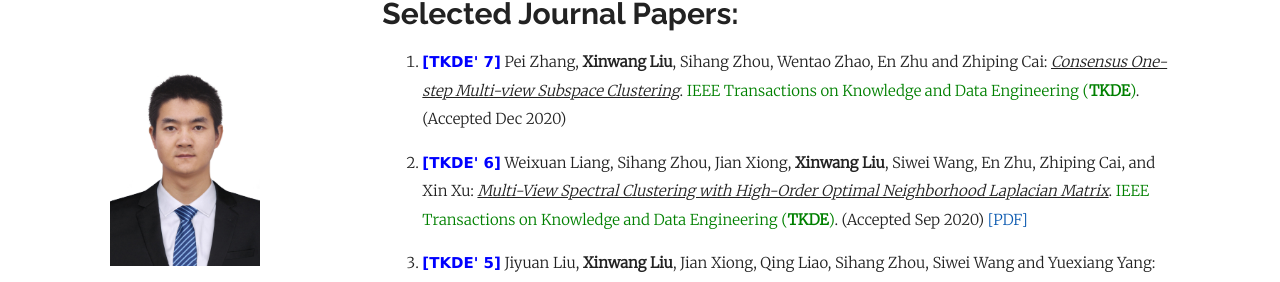
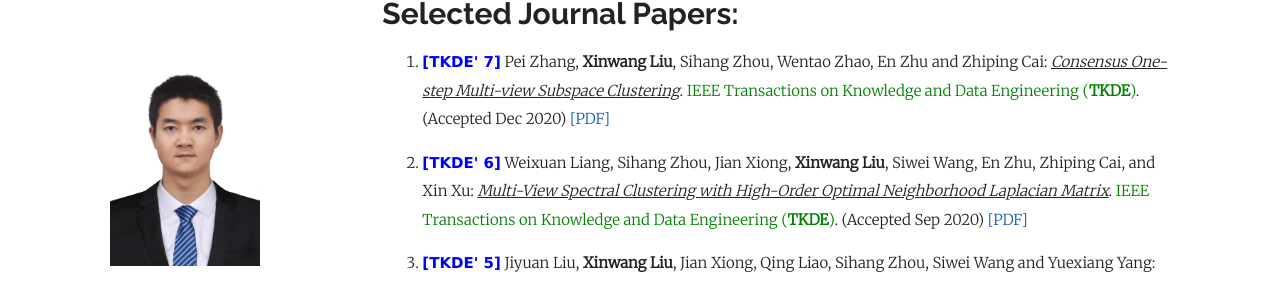
Before and after one commit to wx-liang/xinwangliu.github.io, a Jekyll site: the page built from index.md, in a window 1280 px wide and 900 px high, scrolled down 1296 px. Shown: the part 151-433 px from the top of the window. Built offline with Jekyll 4.4.1, drawn with Linux system fonts in a browser that asks for light colours; our own code applies the rules of GitHub Pages for plain Markdown files.

Commit message:
Update index.md

```diff
--- a/index.md
+++ b/index.md
@@ -55,7 +55,7 @@
 
 <ol>
 
- <p style="margin-top: 8px;"><li><font face="verdana" color="blue"><b>[TKDE' 7]</b></font> Pei Zhang, <b>Xinwang Liu</b>, Sihang Zhou, Wentao Zhao, En Zhu and Zhiping Cai: <i><u>Consensus One-step Multi-view Subspace Clustering</u></i>. <font color="green">IEEE Transactions on Knowledge and Data Engineering (<b>TKDE</b>)</font>. (Accepted Dec 2020) </li></p>
+ <p style="margin-top: 8px;"><li><font face="verdana" color="blue"><b>[TKDE' 7]</b></font> Pei Zhang, <b>Xinwang Liu</b>, Sihang Zhou, Wentao Zhao, En Zhu and Zhiping Cai: <i><u>Consensus One-step Multi-view Subspace Clustering</u></i>. <font color="green">IEEE Transactions on Knowledge and Data Engineering (<b>TKDE</b>)</font>. (Accepted Dec 2020)  <a href = "https://github.com/Jeaninezpp/COMVSC/blob/main/Consensus%20One-step%20Multi-view%20Subspace%20Clustering.pdf">[PDF]</a></li></p>
 
  <p style="margin-top: 8px;"><li><font face="verdana" color="blue"><b>[TKDE' 6]</b></font> Weixuan Liang, Sihang Zhou, Jian Xiong, <b>Xinwang Liu</b>, Siwei Wang, En Zhu, Zhiping Cai, and Xin Xu: <i><u>Multi-View Spectral Clustering with High-Order Optimal Neighborhood Laplacian Matrix</u></i>. <font color="green">IEEE Transactions on Knowledge and Data Engineering (<b>TKDE</b>)</font>. (Accepted Sep 2020) <a href = "https://arxiv.org/pdf/2008.13539.pdf">[PDF]</a></li></p>
 
```
